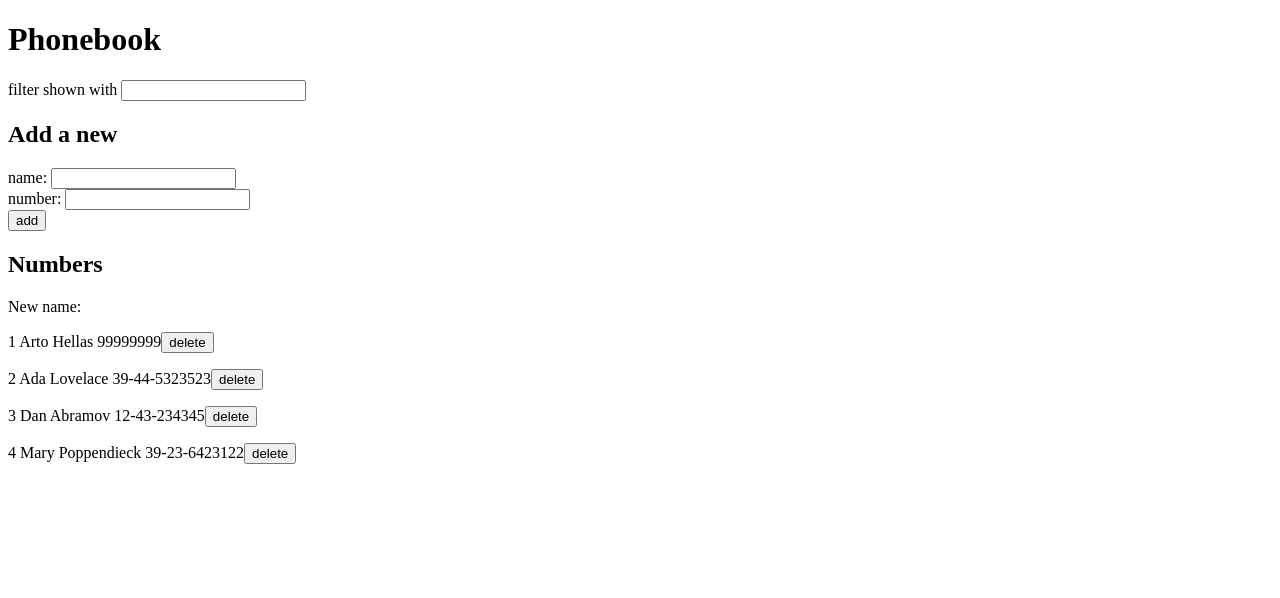
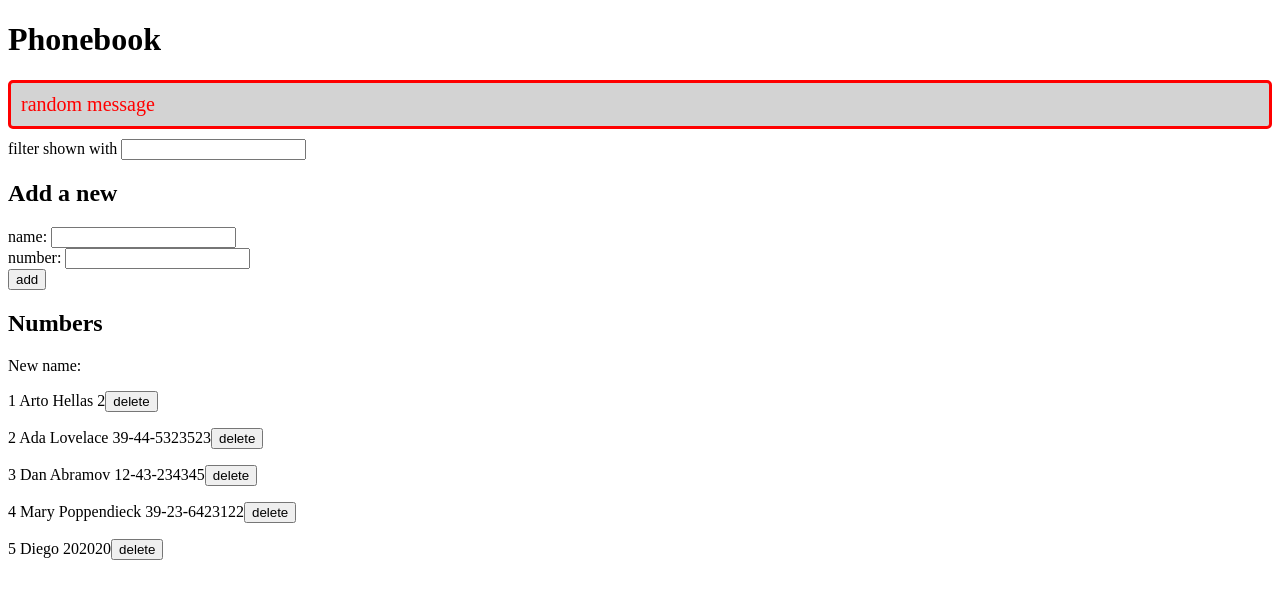
Before and after one commit to diegorramos84/fullstackopen-exercises, a React (Create React App) app in the folder part2/phonebook/: page / in a window 1280 px wide. Shown: the top 598 px of the page. Built offline with nearby package versions, Linux system fonts and the light colour scheme; data requests are answered from the project's data file.

Commit message:
add notifications to actions

```diff
--- a/part2/phonebook/db.json
+++ b/part2/phonebook/db.json
@@ -2,7 +2,7 @@
   "persons": [
     {
       "name": "Arto Hellas",
-      "number": "99999999",
+      "number": "2",
       "id": 1
     },
     {
@@ -19,6 +19,11 @@
       "name": "Mary Poppendieck",
       "number": "39-23-6423122",
       "id": 4
+    },
+    {
+      "name": "Diego",
+      "number": "202020",
+      "id": 5
     }
   ]
 }
--- a/part2/phonebook/src/App.js
+++ b/part2/phonebook/src/App.js
@@ -1,14 +1,19 @@
-import React,{ useState, useEffect } from 'react'
+import React, { useState, useEffect } from 'react'
 import Filter from './components/Filter'
 import PeopleForm from './components/PeopleForm'
 import NamesList from './components/NamesList'
+import Notifications from './components/Notification'
+
 import personsService from './services/persons'
+
 
 const App = () => {
   const [persons, setPersons] = useState([])
   const [newName, setNewName] = useState('')
   const [newNumber, setNewNumber] = useState('')
   const [filterName, setFilterName] = useState('')
+  const [notificationMessage, setNotificationMessage] = useState('random message')
+
 
   useEffect(() => {
     personsService
@@ -53,6 +58,12 @@ const App = () => {
                     person.id !== updateName.id ? person : returnedPerson))
                   setNewName('')
                   setNewNumber('')
+                  setNotificationMessage(
+                    `note: ${personObject.name} contact was updated`
+                  )
+                  setTimeout(() => {
+                    setNotificationMessage(null)
+                  }, 5000);
                 })
       }
     } else {
@@ -62,6 +73,12 @@ const App = () => {
             setPersons(persons.concat(returnedPerson))
             setNewName('')
             setNewNumber('')
+            setNotificationMessage(
+              `${personObject.name} was added to the contact list`
+            )
+            setTimeout(() => {
+              setNotificationMessage(null)
+            }, 5000);
         })
       }
   }
@@ -82,6 +99,8 @@ const App = () => {
 
   return (
     <div>
+      <h1>Phonebook</h1>
+      <Notifications message={notificationMessage} />
       <Filter filterName={filterName} handleFilterChange={handleFilterChange}/>
       <PeopleForm
       addPerson={addPerson}
--- a/part2/phonebook/src/components/Filter.js
+++ b/part2/phonebook/src/components/Filter.js
@@ -3,7 +3,6 @@ import React from 'react'
 const Filter = ({filterName, handleFilterChange}) => {
   return (
     <div>
-      <h1>Phonebook</h1>
       <div>
         filter shown with <input
         value = {filterName}
--- /dev/null
+++ b/part2/phonebook/src/components/Notification.js
@@ -0,0 +1,25 @@
+import React from 'react'
+
+const Notification = ({ message }) => {
+  if (message === null) {
+    return null
+  }
+
+  const notificationStyle = {
+      color: "red",
+      background: "lightgrey",
+      fontSize: 20,
+      borderStyle: 'solid',
+      borderRadius: 5,
+      padding: 10,
+      marginBottom: 10,
+  }
+
+  return (
+    <div style={notificationStyle}>
+      {message}
+    </div>
+  )
+}
+
+export default Notification
```
